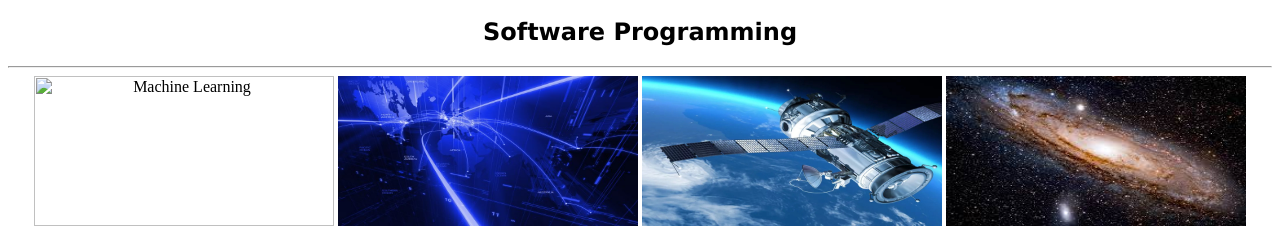
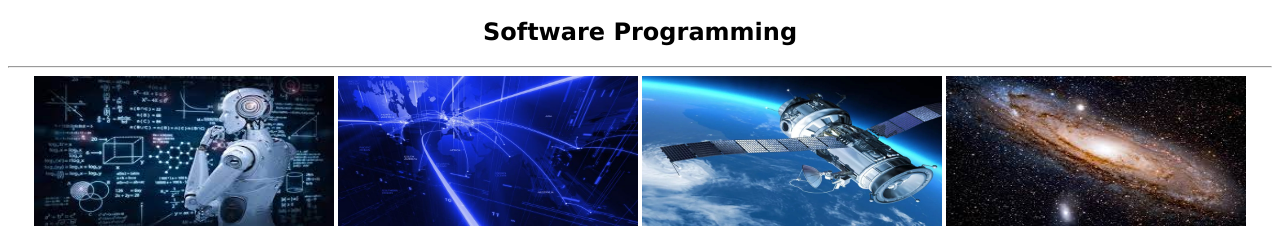
Before and after one commit to Anil6002/TEST-AUTOMAATION, a plain HTML site: page index.html in a window 1280 px wide. Shown: the part 66-311 px from the top of the page. Drawn offline with Linux system fonts and the light colour scheme; files whose address does not match are found by name.

Commit message:
Update index.html

```diff
--- a/index.html
+++ b/index.html
@@ -7,7 +7,7 @@
 <h2 align="center"><font color="black" face="verdana">Software Programming</font></h2>
 <hr>
 <center>
-<img src="Anil6002/TEST-AUTOMAATION/machine.jfif" width="300" height="150" title="Machine Learning">
+<img src="TEST-AUTOMAATION/machine.jfif" width="300" height="150" title="Machine Learning">
 <img src="Anil6002/TEST-AUTOMAATION/background.jpg" width="300" height="150" title="Networks">
 <img src="Anil6002/TEST-AUTOMAATION/satellite.webp" width="300" height="150" title="Satellite">
 <img src="Anil6002/TEST-AUTOMAATION/galaxy.jfif" width="300" height="150" title="Galaxy">
```
